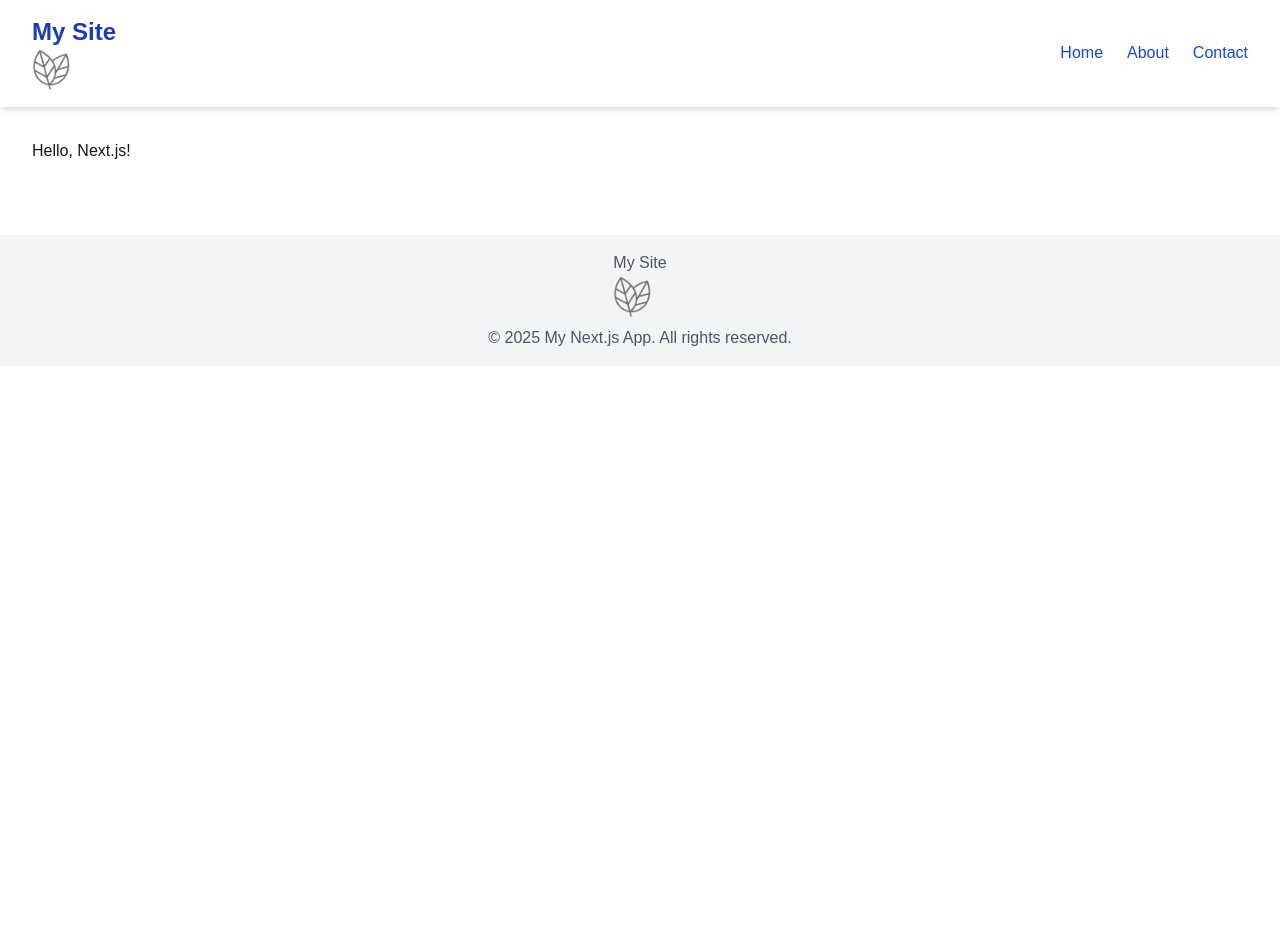
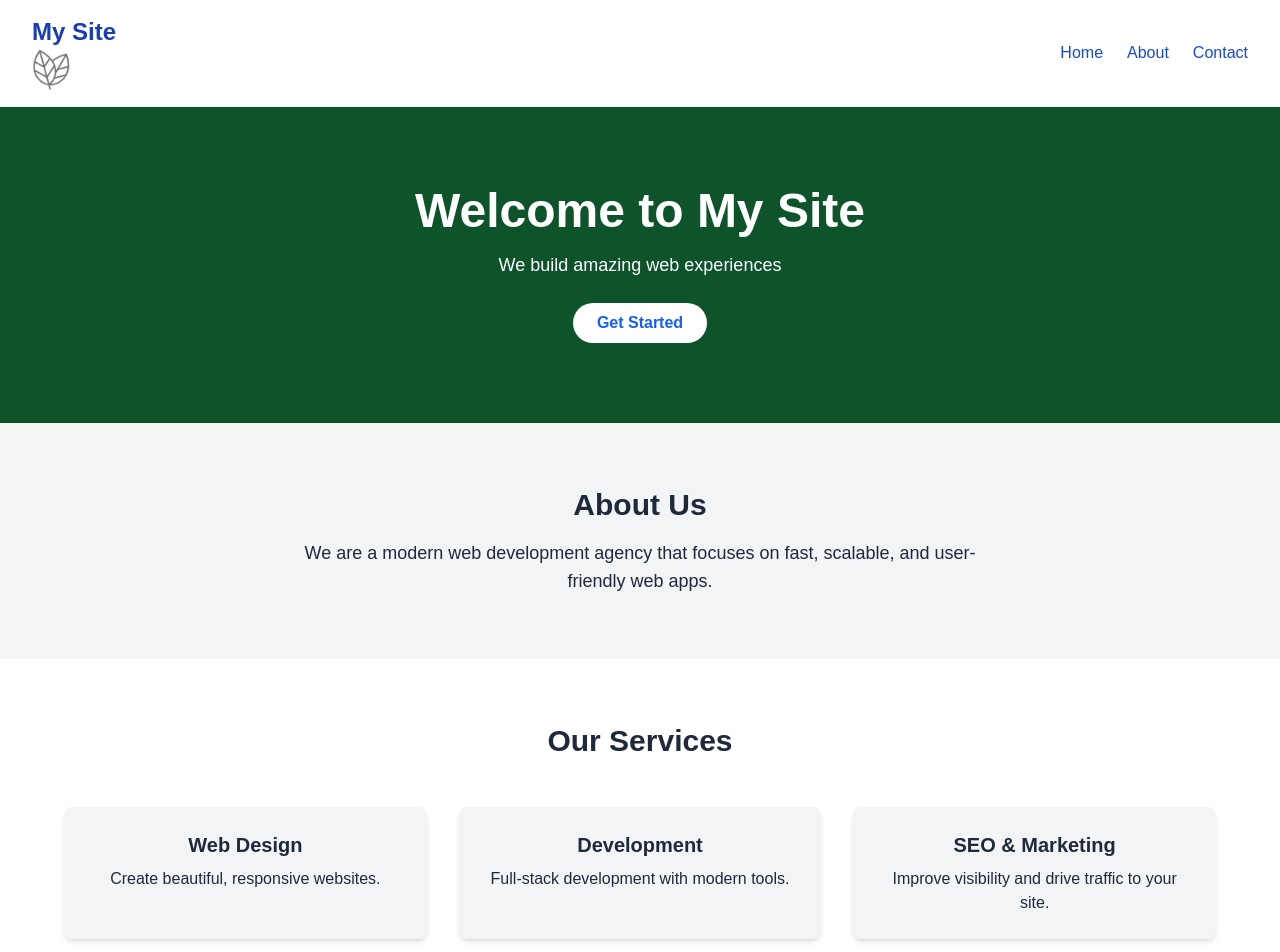
Before and after one commit to kumar-procom-github/my-next-app, a Next.js app: page / in a window 1280 px wide. Shown: the top 952 px of the page. Before the commit the page ends 800 px from the top, so only its background shows below. Built offline with nearby package versions, Linux system fonts and the light colour scheme.

Commit message:
added changes in the home page

```diff
--- a/app/page.tsx
+++ b/app/page.tsx
@@ -1,7 +1,42 @@
 export default function Home() {
   return (
-    <main className="p-8">
-      <h1>Hello, Next.js!</h1>
+    <main className="min-h-screen bg-white text-gray-800">
+
+      {/* Hero Section */}
+      <section className="bg-green-900 text-white py-20 text-center">
+        <h1 className="text-5xl font-bold mb-4">Welcome to My Site</h1>
+        <p className="text-lg mb-6">We build amazing web experiences</p>
+        <button className="bg-white text-blue-600 px-6 py-2 rounded-full font-semibold">
+          Get Started
+        </button>
+      </section>
+
+      {/* About Section */}
+      <section className="py-16 px-8 bg-gray-100 text-center">
+        <h2 className="text-3xl font-semibold mb-4">About Us</h2>
+        <p className="max-w-2xl mx-auto text-lg">
+          We are a modern web development agency that focuses on fast, scalable, and user-friendly web apps.
+        </p>
+      </section>
+
+      {/* Services Section */}
+      <section className="py-16 px-8 bg-white">
+        <h2 className="text-3xl font-semibold text-center mb-12">Our Services</h2>
+        <div className="grid grid-cols-1 md:grid-cols-3 gap-8 max-w-6xl mx-auto">
+          <div className="bg-gray-100 p-6 rounded-lg shadow-md text-center">
+            <h3 className="text-xl font-bold mb-2">Web Design</h3>
+            <p>Create beautiful, responsive websites.</p>
+          </div>
+          <div className="bg-gray-100 p-6 rounded-lg shadow-md text-center">
+            <h3 className="text-xl font-bold mb-2">Development</h3>
+            <p>Full-stack development with modern tools.</p>
+          </div>
+          <div className="bg-gray-100 p-6 rounded-lg shadow-md text-center">
+            <h3 className="text-xl font-bold mb-2">SEO & Marketing</h3>
+            <p>Improve visibility and drive traffic to your site.</p>
+          </div>
+        </div>
+      </section>
     </main>
   );
 }
```
